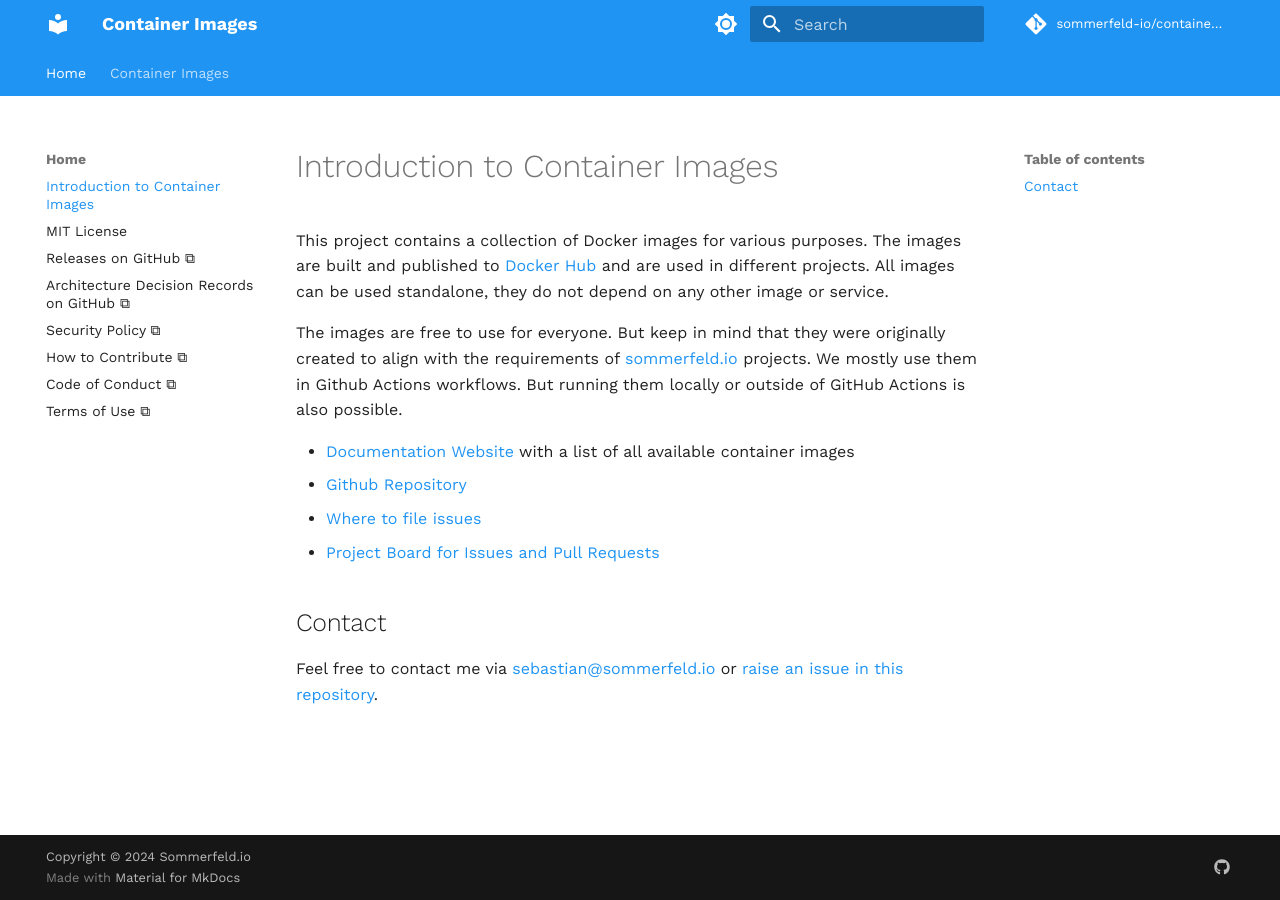
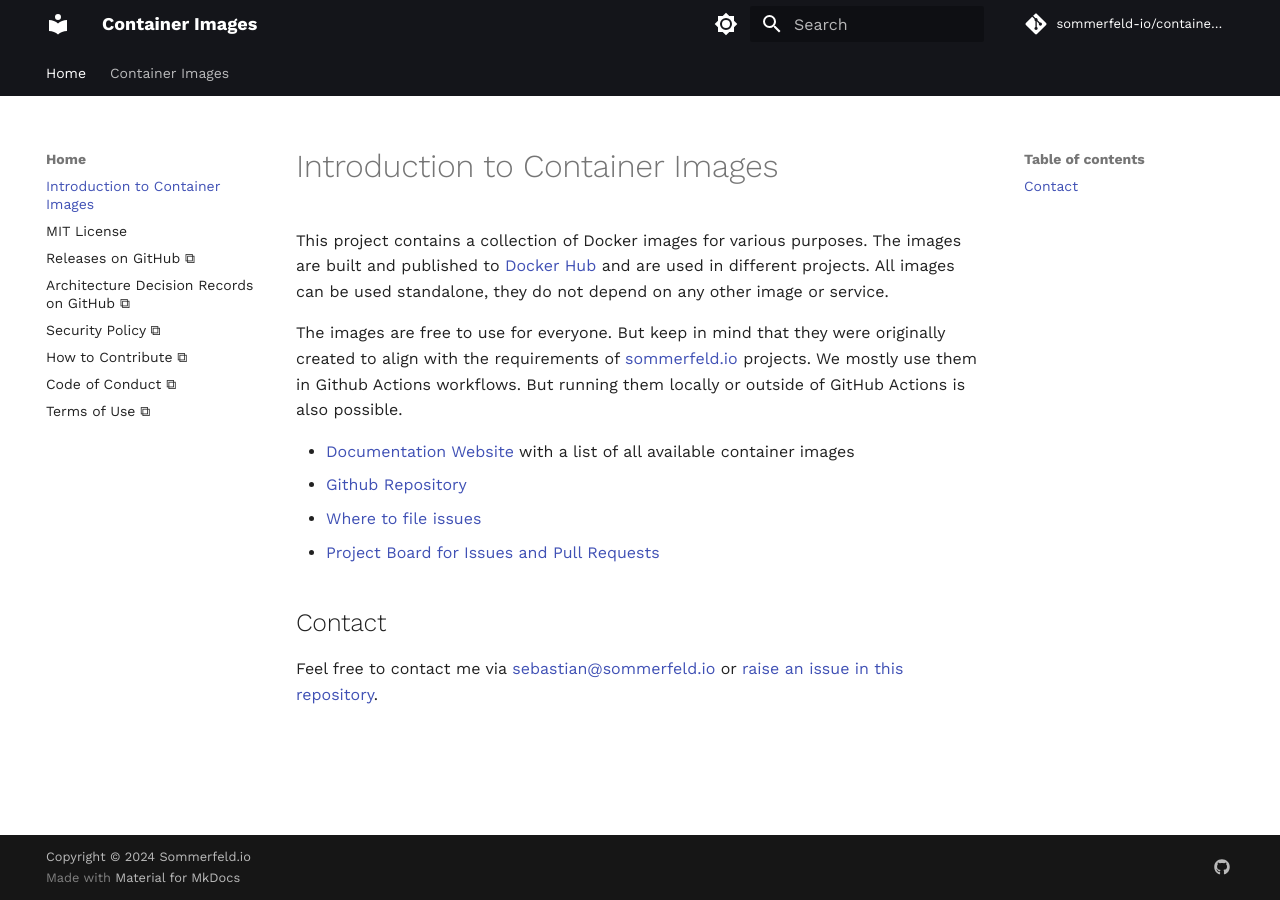
Before and after one commit to sommerfeld-io/container-images, an MkDocs documentation site: the page built from docs/index.md, in a window 1280 px wide. Built offline with MkDocs 1.6.1 and Material for MkDocs 9.7.7, drawn with Linux system fonts in a browser that asks for light colours; comment, search, counter and statistics services are not loaded.

Commit message:
chore: update header color for docs page

```diff
--- a/mkdocs.yml
+++ b/mkdocs.yml
@@ -22,7 +22,7 @@ theme:
     # primary: blue
     # Palette toggle for light mode
     - scheme: default
-      primary: &header-color blue
+      primary: &header-color black
       accent: *header-color
       toggle:
         icon: material/brightness-7
```
